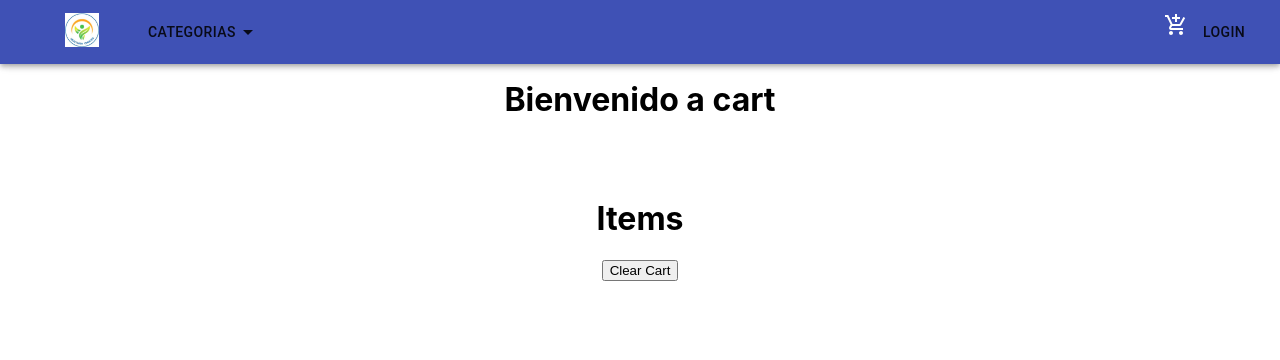
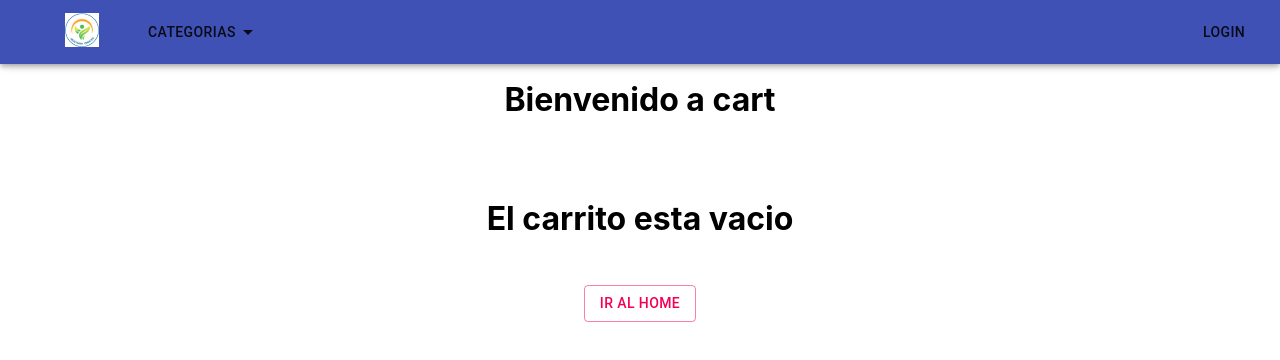
Before and after one commit to Melt04/goodFood, a React (Create React App) app: page /cart in a window 1280 px wide. Shown: the top 360 px of the page. Built offline with nearby package versions, Linux system fonts and the light colour scheme.

Commit message:
Cart and CartWidget

```diff
--- a/src/App.js
+++ b/src/App.js
@@ -32,10 +32,10 @@ function App() {
               <ItemListContainer message="Bienvenido a la tienda"></ItemListContainer>
             </Route>
             <Route exact path="/cart">
-              <Cart></Cart>
+              <Cart />
             </Route>
             <Route>
-              <NotFound></NotFound>
+              <NotFound />
             </Route>
           </Switch>
         </BrowserRouter>
--- a/src/components/Cart/Cart.js
+++ b/src/components/Cart/Cart.js
@@ -2,14 +2,32 @@
 
 import React from 'react'
 
+import { Button } from '@material-ui/core'
+import { Link } from 'react-router-dom'
+
 import { useCartContext } from '../../context/CartContext/CartContextProvider'
 
 function Cart() {
-  const { cart, removeItem, clearCart } = useCartContext()
-
+  const { cart, removeItem, clearCart, totalPrice, length } = useCartContext()
+  console.log(cart.length)
   return (
     <div>
       <h1>Bienvenido a cart</h1>
+      {length === 0 ? (
+        <>
+          <h1>El carrito esta vacio</h1>
+          <Link to="/">
+            <Button
+              variant="outlined"
+              style={{ marginTop: '2%' }}
+              color={'secondary'}
+            >
+              Ir al Home
+            </Button>
+          </Link>
+        </>
+      ) : (
+        <>
           <h1>Items</h1>
           {cart.map(({ item, quantity }) => {
             return (
@@ -19,7 +37,10 @@ function Cart() {
               </p>
             )
           })}
+          {cart.length > 0 && <p>Total Price:{totalPrice} </p>}
           <button onClick={clearCart}>Clear Cart</button>
+        </>
+      )}
     </div>
   )
 }
--- a/src/components/CartWidget/CartWidget.js
+++ b/src/components/CartWidget/CartWidget.js
@@ -3,8 +3,24 @@
 import React from 'react'
 import AddShoppingCartOutlinedIcon from '@material-ui/icons/AddShoppingCartOutlined'
 
+import { Badge } from '@material-ui/core'
+
+import { useCartContext } from '../../context/CartContext/CartContextProvider'
+
 function CartWidget({ style }) {
-  return <AddShoppingCartOutlinedIcon style={style} />
+  const { length } = useCartContext()
+
+  return (
+    <>
+      {length > 0 && (
+        <>
+          <Badge badgeContent={length} color="secondary">
+            <AddShoppingCartOutlinedIcon style={style} />
+          </Badge>
+        </>
+      )}
+    </>
+  )
 }
 
 export default CartWidget
--- a/src/components/Navbar/Navbar.js
+++ b/src/components/Navbar/Navbar.js
@@ -70,7 +70,10 @@ const Navbar = () => {
             </div>
 
             <div>
-              <CartWidget> </CartWidget> <Button> Login</Button>
+              <Link to="/cart">
+                <CartWidget />
+              </Link>
+              <Button> Login</Button>
             </div>
           </div>
         </Toolbar>
--- a/src/context/CartContext/CartContextProvider.js
+++ b/src/context/CartContext/CartContextProvider.js
@@ -8,10 +8,15 @@ export const useCartContext = () => useContext(CartContext)
 
 function CartContextProvider({ children }) {
   const [cart, setCart] = useState([])
+  const [totalPrice, setTotalPrice] = useState(0)
+  const [length, setLength] = useState(0)
 
   const addItem = (item, quantity) => {
+    setLength(length + quantity)
+    setTotalPrice((prevState) => prevState + item.price * quantity)
     if (cart.length === 0) {
       setCart([{ item, quantity }])
+
       return
     }
     const { id } = item
@@ -29,14 +34,19 @@ function CartContextProvider({ children }) {
   }
   const removeItem = (id) => {
     const newCart = cart.filter(({ item }) => item.id !== id)
-    console.log(newCart)
+    const { quantity } = cart.find(({ item }) => item.id === id)
+    console.log(quantity)
     setCart(newCart)
+    setLength(length - quantity)
   }
   const clearCart = () => {
     setCart([])
+    setLength(0)
   }
   return (
-    <CartContext.Provider value={{ addItem, cart, clearCart, removeItem }}>
+    <CartContext.Provider
+      value={{ addItem, cart, clearCart, removeItem, totalPrice, length }}
+    >
       {children}
     </CartContext.Provider>
   )
```
Also changed, not shown: 1 other file (tests, documents, lock files or other folders). Lines whose indentation alone changed are shown as unchanged.
